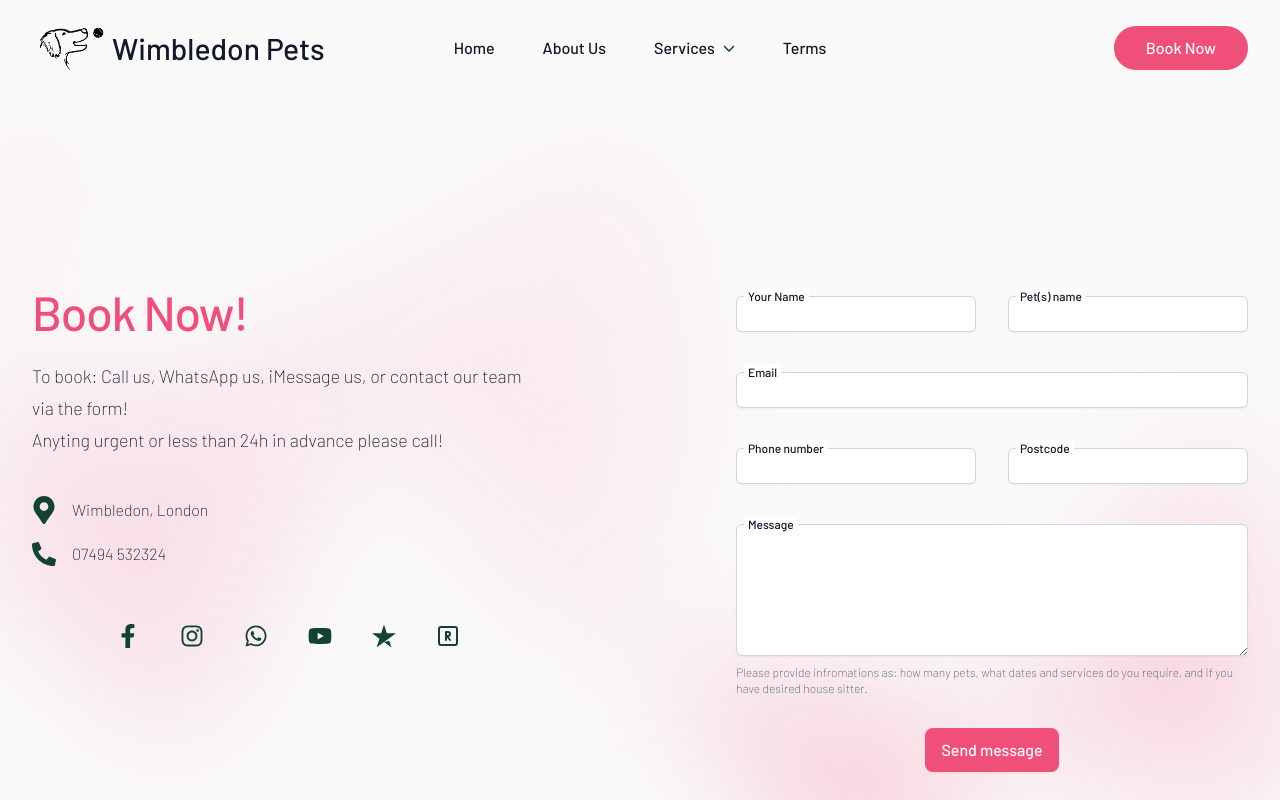
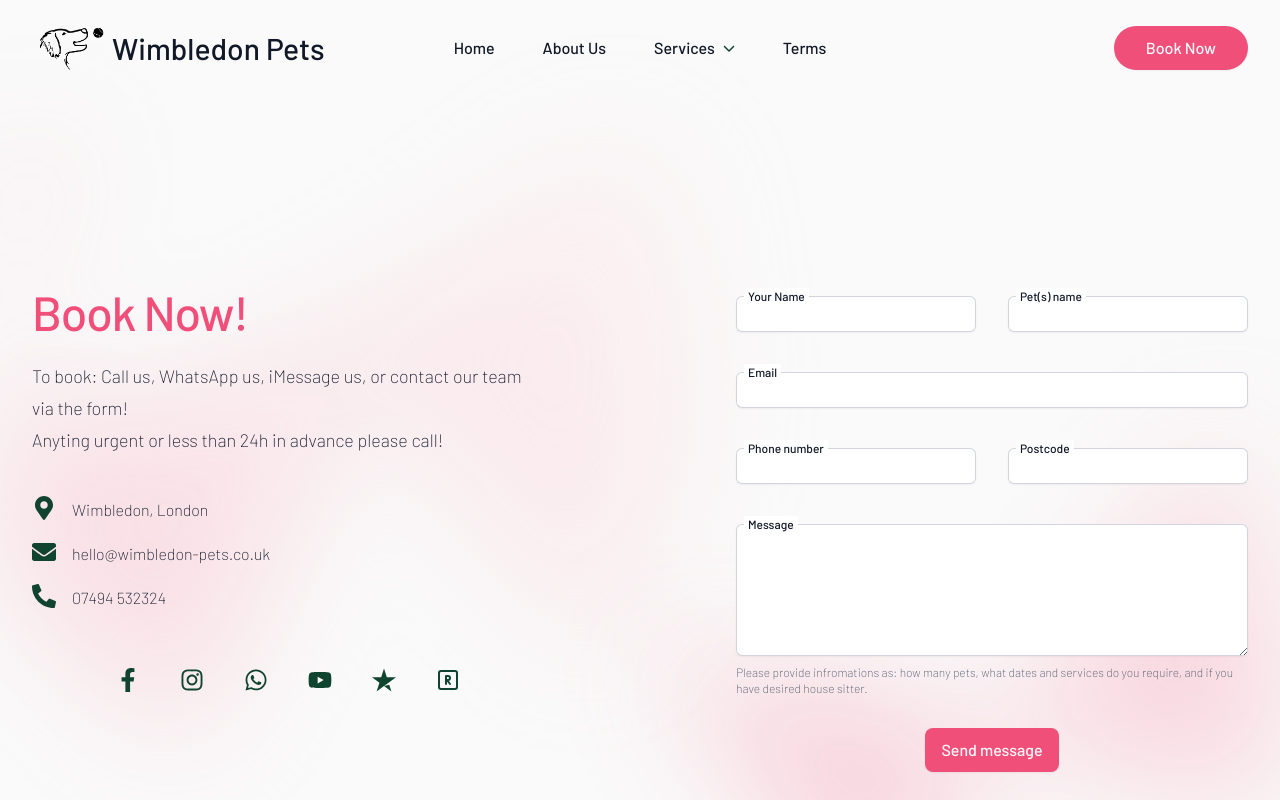
Before and after one commit to porlowska/wimbledon-pets, a Next.js app: page /book-now in a window 1280 px wide. Shown: the top 800 px of the page. Built offline with nearby package versions, Linux system fonts and the light colour scheme.

Commit message:
fix: updated email address, and all contact information

```diff
--- a/app/(pages)/book-now/page.tsx
+++ b/app/(pages)/book-now/page.tsx
@@ -2,7 +2,8 @@ import Button from "@/app/_components/Button";
 import Input from "@/app/_components/form/Input";
 import Textarea from "@/app/_components/form/Textarea";
 import SocialLinks from "@/app/_components/SocialLinks";
-import { FaMapMarkerAlt, FaPhoneAlt } from "react-icons/fa";
+import { companyData } from "@/app/_data/socials";
+import { FaEnvelope, FaMapMarkerAlt, FaPhoneAlt } from "react-icons/fa";
 
 const BookNow = () => {
   return (
@@ -49,22 +50,38 @@ const BookNow = () => {
                   <span className="sr-only">Address</span>
                   <FaMapMarkerAlt
                     aria-hidden="true"
-                    className="h-7 w-6 text-primary"
+                    className="h-6 w-6 hover:text-secondary text-primary"
                   />
                 </dt>
-                <dd>Wimbledon, London</dd>
+                <dd>{companyData.location}</dd>
               </div>
+
+              <div className="flex gap-x-4">
+                <dt className="flex-none">
+                  <span className="sr-only">e-mail</span>
+                  <FaEnvelope
+                    aria-hidden="true"
+                    className="h-6 w-6 hover:text-secondary text-primary"
+                  />
+                </dt>
+                <dd>
+                  <a href={`mailto:${companyData.email}`}>
+                    {companyData.email}
+                  </a>
+                </dd>
+              </div>
+
               <div className="flex gap-x-4">
                 <dt className="flex-none">
                   <span className="sr-only">Telephone</span>
                   <FaPhoneAlt
                     aria-hidden="true"
-                    className="h-7 w-6 text-primary"
+                    className="h-6 w-6 hover:text-secondary text-primary"
                   />
                 </dt>
                 <dd>
-                  <a href="tel:+447494532324" className="hover:text-gray-900">
-                    07494 532324
+                  <a href={`tel:${companyData.phone[1]}`}>
+                    {companyData.phone[0]}
                   </a>
                 </dd>
               </div>
@@ -78,7 +95,7 @@ const BookNow = () => {
         <form
           //data-netlify="true"
           name="book-now"
-         //action="#"
+          //action="#"
           //method="POST"
           className="px-6 pb-24 pt-20 sm:pb-32 lg:px-8 lg:py-48"
         >
--- a/app/_data/socials.ts
+++ b/app/_data/socials.ts
@@ -6,6 +6,14 @@ import {
 } from "react-icons/fa";
 import { SiTrustpilot } from "react-icons/si";
 import { TbSquareLetterR } from "react-icons/tb";
+
+
+export const companyData = {
+  name: "Wimbledon Pets",
+  phone: ["07494 532324", "+447494 532324"],
+  location: "Wimbledon, London",
+  email: "hello@wimbledon-pets.co.uk",
+};
 
 export const socials = [
   {
```
